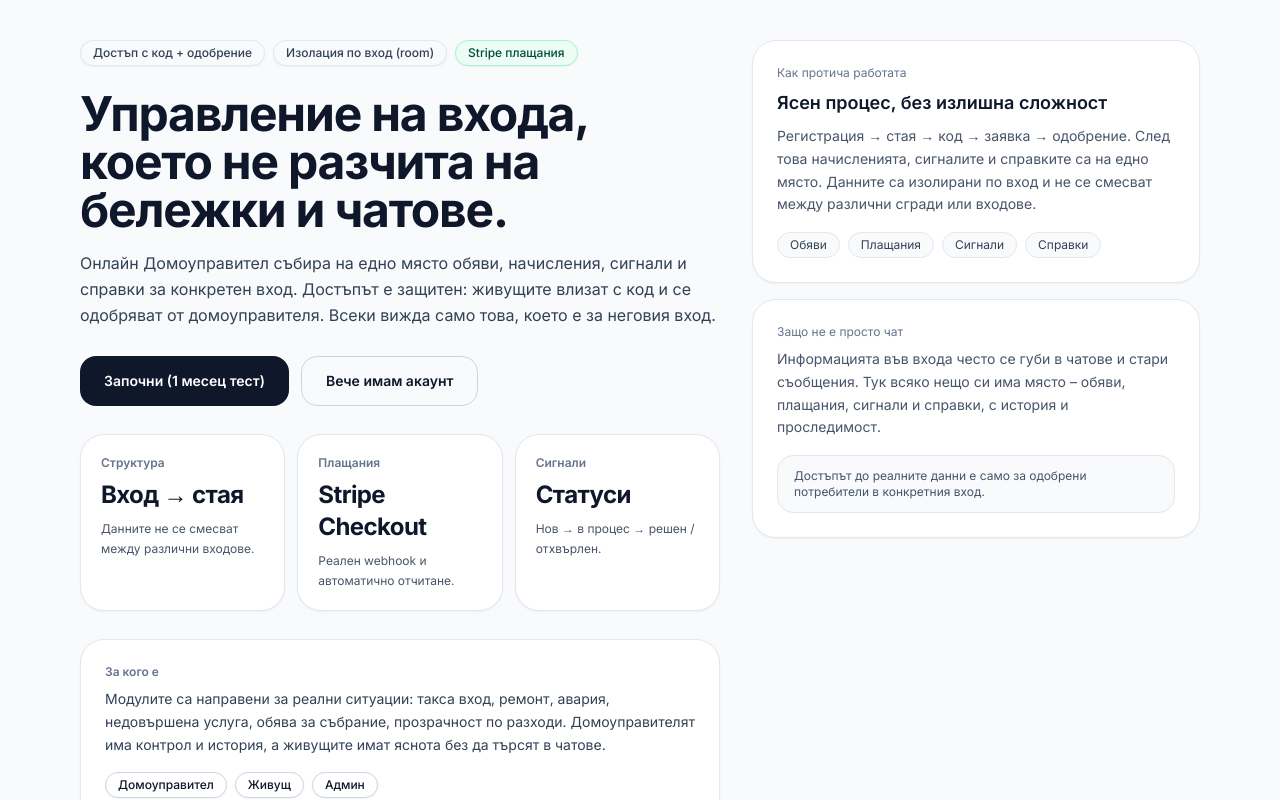
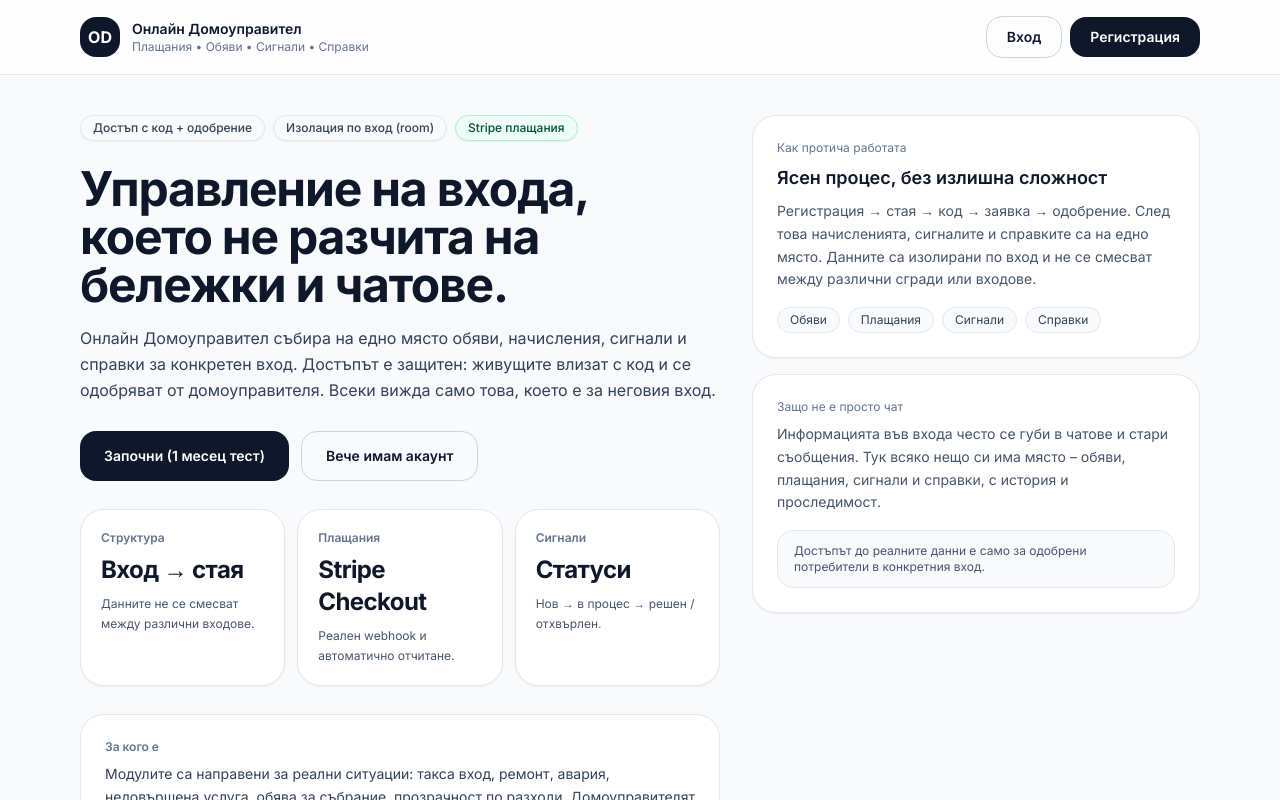
Before and after one commit to Rusku69/online-domoupravitel, a React (Vite) app in the folder client/: page / in a window 1280 px wide. Shown: the top 800 px of the page. Built offline with nearby package versions, Linux system fonts and the light colour scheme; no server answers.

Commit message:
Fix duplicate navbar on verify/reset pages

```diff
--- a/client/src/pages/ForgotPassword.jsx
+++ b/client/src/pages/ForgotPassword.jsx
@@ -30,27 +30,7 @@ export default function ForgotPassword() {
 
   return (
     <div className="min-h-screen flex flex-col bg-slate-50">
-      {/* Header */}
-      <header className="sticky top-0 z-20 bg-white/80 backdrop-blur border-b border-slate-200">
-        <div className="max-w-6xl mx-auto px-4 py-3 flex items-center justify-between gap-4">
-          <Link to="/" className="flex items-center gap-3">
-            <div className="h-10 w-10 rounded-2xl bg-slate-900 flex items-center justify-center shadow-sm">
-              <span className="text-white font-black text-lg">OD</span>
-            </div>
-            <div>
-              <div className="font-semibold text-slate-900 leading-tight">Онлайн Домоуправител</div>
-              <div className="text-xs text-slate-500">Забравена парола</div>
-            </div>
-          </Link>
 
-          <Link
-            to="/login"
-            className="rounded-2xl px-5 py-2.5 text-sm font-semibold border border-slate-300 text-slate-900 hover:bg-slate-100 transition"
-          >
-            Вход
-          </Link>
-        </div>
-      </header>
 
       {/* Body */}
       <div className="flex-1">
--- a/client/src/pages/Home.jsx
+++ b/client/src/pages/Home.jsx
@@ -110,6 +110,45 @@ export default function Home() {
   return (
     <div className="min-h-screen flex flex-col bg-slate-50 text-slate-900">
       <div className="flex-1">
+        <header className="sticky top-0 z-20 border-b border-slate-200 bg-white/80 backdrop-blur">
+          <div className="max-w-6xl mx-auto px-4 py-4 flex items-center justify-between gap-4">
+            <Link to="/" className="flex items-center gap-3">
+              <div className="h-10 w-10 rounded-2xl bg-slate-900 text-white flex items-center justify-center font-black">
+                OD
+              </div>
+              <div>
+                <div className="text-sm font-semibold text-slate-900">Онлайн Домоуправител</div>
+                <div className="text-xs text-slate-500">Плащания • Обяви • Сигнали • Справки</div>
+              </div>
+            </Link>
+
+            <div className="flex items-center gap-2">
+              {user ? (
+                <Link
+                  to="/dashboard"
+                  className="rounded-2xl px-5 py-2.5 text-sm font-semibold bg-slate-900 text-white hover:bg-slate-800 transition"
+                >
+                  Към таблото
+                </Link>
+              ) : (
+                <>
+                  <Link
+                    to="/login"
+                    className="rounded-2xl px-5 py-2.5 text-sm font-semibold border border-slate-300 text-slate-900 hover:bg-slate-100 transition"
+                  >
+                    Вход
+                  </Link>
+                  <Link
+                    to="/register"
+                    className="rounded-2xl px-5 py-2.5 text-sm font-semibold bg-slate-900 text-white hover:bg-slate-800 transition"
+                  >
+                    Регистрация
+                  </Link>
+                </>
+              )}
+            </div>
+          </div>
+        </header>
 
         <section className="max-w-6xl mx-auto px-4 pt-10 pb-8">
           <div className="grid grid-cols-1 lg:grid-cols-12 gap-8 items-start">
```
